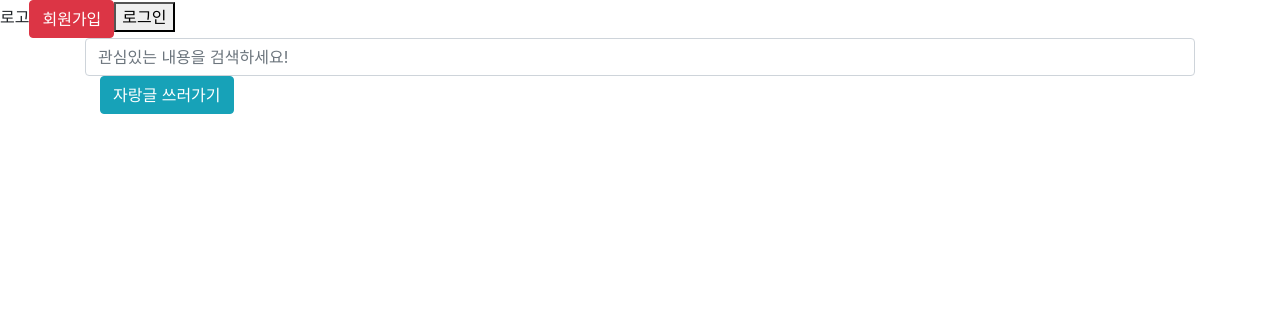
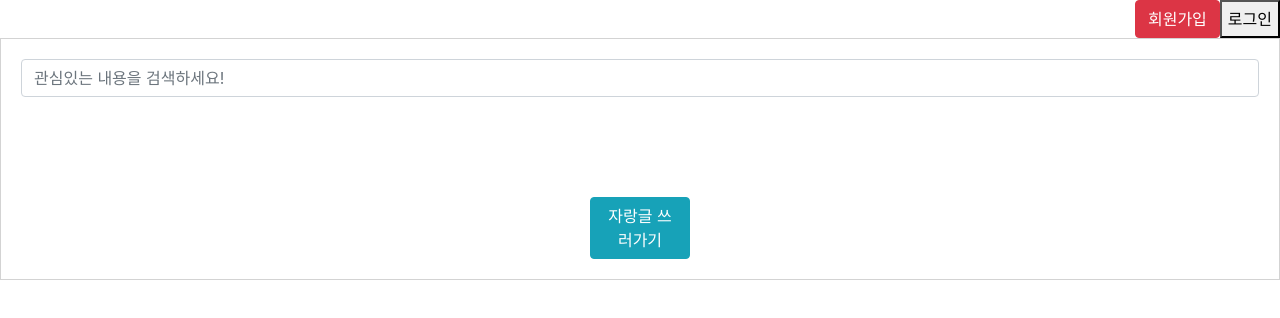
Before and after one commit to momomingzhi/najarang, a React (Create React App) app in the folder najarang/najarang/: page / in a window 1280 px wide. Shown: the top 318 px of the page. Built offline with nearby package versions, Linux system fonts and the light colour scheme.

Commit message:
flex 적용

```diff
--- a/najarang/najarang/src/component/Header.css
+++ b/najarang/najarang/src/component/Header.css
@@ -0,0 +1,4 @@
+.login {
+    display: flex;
+    justify-content: flex-end;
+  }
--- a/najarang/najarang/src/component/Header.js
+++ b/najarang/najarang/src/component/Header.js
@@ -1,6 +1,7 @@
 
 import React from 'react';
 import { Button } from 'reactstrap';
+import "./Header.css"
 const handleOnClick =()=>{
     console.log('hi');
 }
@@ -13,14 +14,18 @@ const style = {
   }
 const Header = () => (
 
-    <div className="header">
-                로고
-        <Button color="danger" onClick = {handleOnClick}>
+    <div className="login">
+
+            <Button color="danger" onClick = {handleOnClick}>
             회원가입
         </Button>
-        <button onClick = {handleOnClick}>
+
+
+            <button onClick = {handleOnClick}>
             로그인
         </button>
+
+
     </div>
 
 )
--- a/najarang/najarang/src/component/TopLayout.css
+++ b/najarang/najarang/src/component/TopLayout.css
@@ -1,10 +1,11 @@
 .myForm {
-    max-width: 100px;
-    margin: 50px auto 0;
+    margin-top: 200px;
+    margin: 0px auto 0;
     padding: 20px;
     border: 1px solid lightgrey;
   }
  .button {
     margin: 0px auto 0;
     max-width: 100px;
+    margin-top: 100px;
  }
--- a/najarang/najarang/src/component/TopLayout.js
+++ b/najarang/najarang/src/component/TopLayout.js
@@ -1,7 +1,9 @@
 import React from 'react';
 import { Button } from 'reactstrap';
+import './TopLayout.css';
+
 const TopLayout=()=>(
-    <div className = "container">
+    <div className = "myForm">
         <form>
         <input
             placeholder="관심있는 내용을 검색하세요!"
@@ -9,7 +11,7 @@ const TopLayout=()=>(
             className="form-control"
         />
 
-    <div className = "container">
+    <div className="button">
             <button type="button" class="btn btn-info">
             자랑글 쓰러가기
         </button>
```
